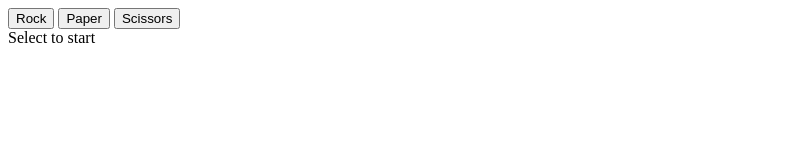
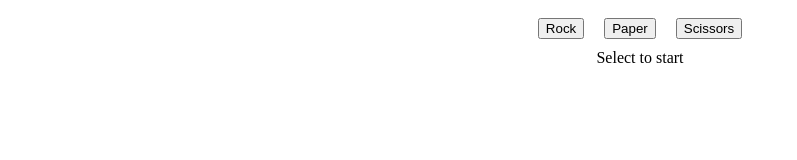
Before and after one commit to smontalbano/odin-rock-paper-scissors, a plain HTML site: page index.html in a window 1280 px wide. Shown: the whole page, without its empty margins (0-797 px from the left). Drawn offline with Linux system fonts and the light colour scheme.

Commit message:
Added style to game

```diff
--- a/index.html
+++ b/index.html
@@ -1,6 +1,7 @@
 <!DOCTYPE html>
 <html lang="en">
 <head>
+    <link rel="stylesheet" href="styles.css">
     <script src="script.js" defer></script>
     <meta charset="UTF-8">
     <meta name="viewport" content="width=device-width, initial-scale=1.0">
@@ -12,8 +13,10 @@
         <button id="paper">Paper</button>
         <button id="scissors">Scissors</button>
     </div>
-    <div class="title">Select to start</div>
-    <div class="score"></div>
+        <div class="textContainer">
+        <div class="title">Select to start</div>
+        <div class="score"></div>
+    </div>
 
 </body>
 </html>
--- /dev/null
+++ b/styles.css
@@ -0,0 +1,15 @@
+.container {
+    display: flex;
+    justify-content: center;
+}
+
+.textContainer {
+    display: flex;
+    justify-content: center;
+    align-items: center;
+    flex-direction: column;
+}
+
+button {
+    margin: 10px;
+}
```
